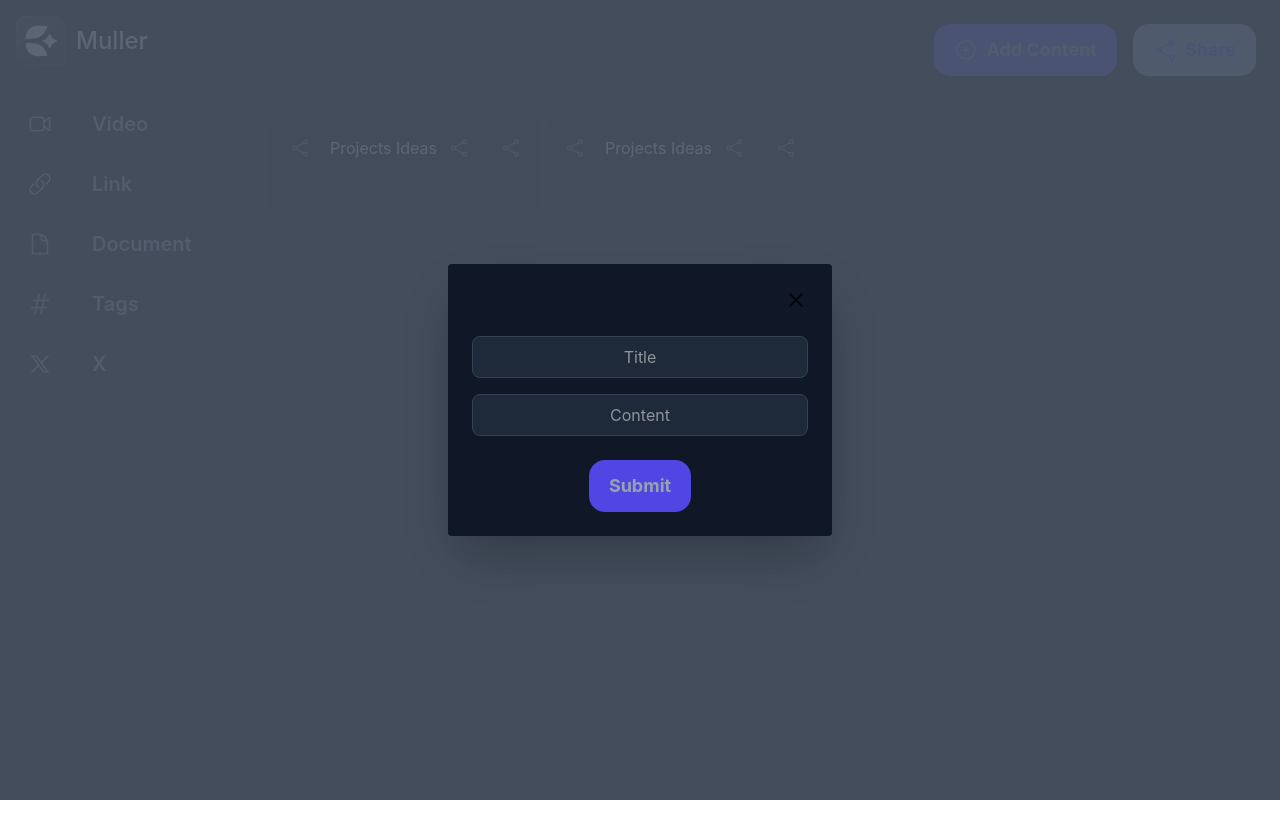
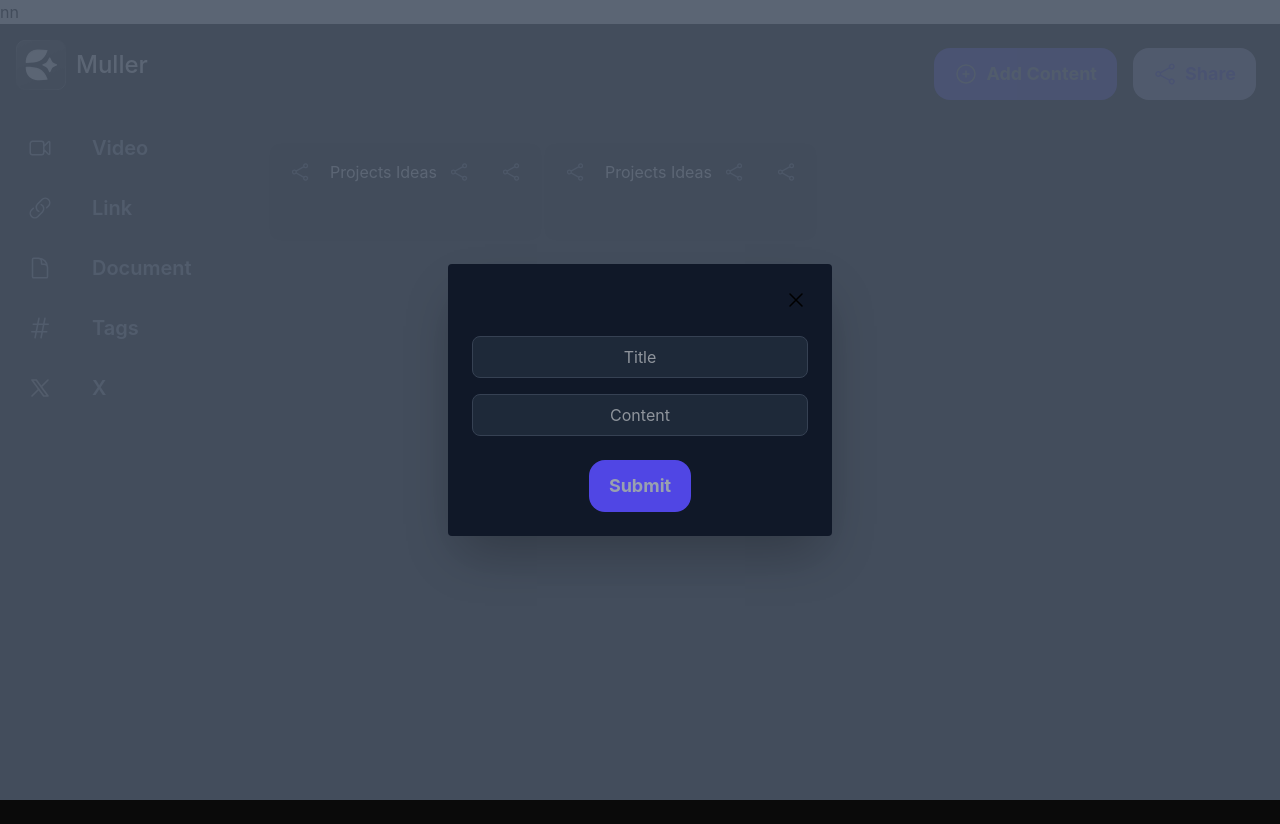
Before and after one commit to kunal-vert/muller, a React (Vite) app in the folder muller-frontend/: page / in a window 1280 px wide. Before the commit the page ends 800 px from the top, so only its background shows below. Built offline with nearby package versions, Linux system fonts and the light colour scheme.

Commit message:
checking git

```diff
--- a/muller-frontend/src/App.tsx
+++ b/muller-frontend/src/App.tsx
@@ -13,7 +13,7 @@ const App = () => {
         setModalOpen(false)
       }} />
 
-
+     nn
 
 
       <div className="grid grid-cols-1 md:grid-cols-[250px_1fr] min-h-screen w-full bg-neutral-950 text-white">
```
